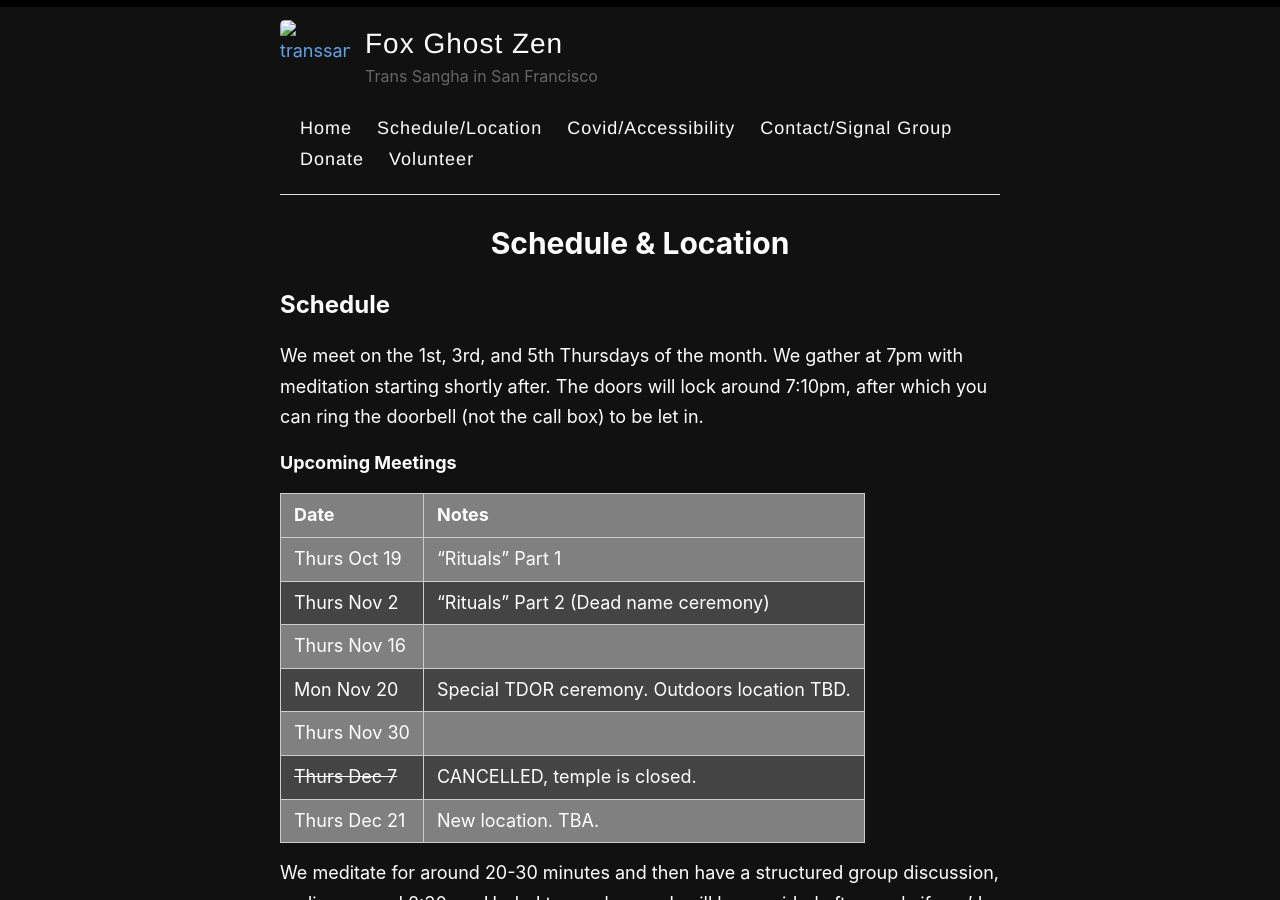
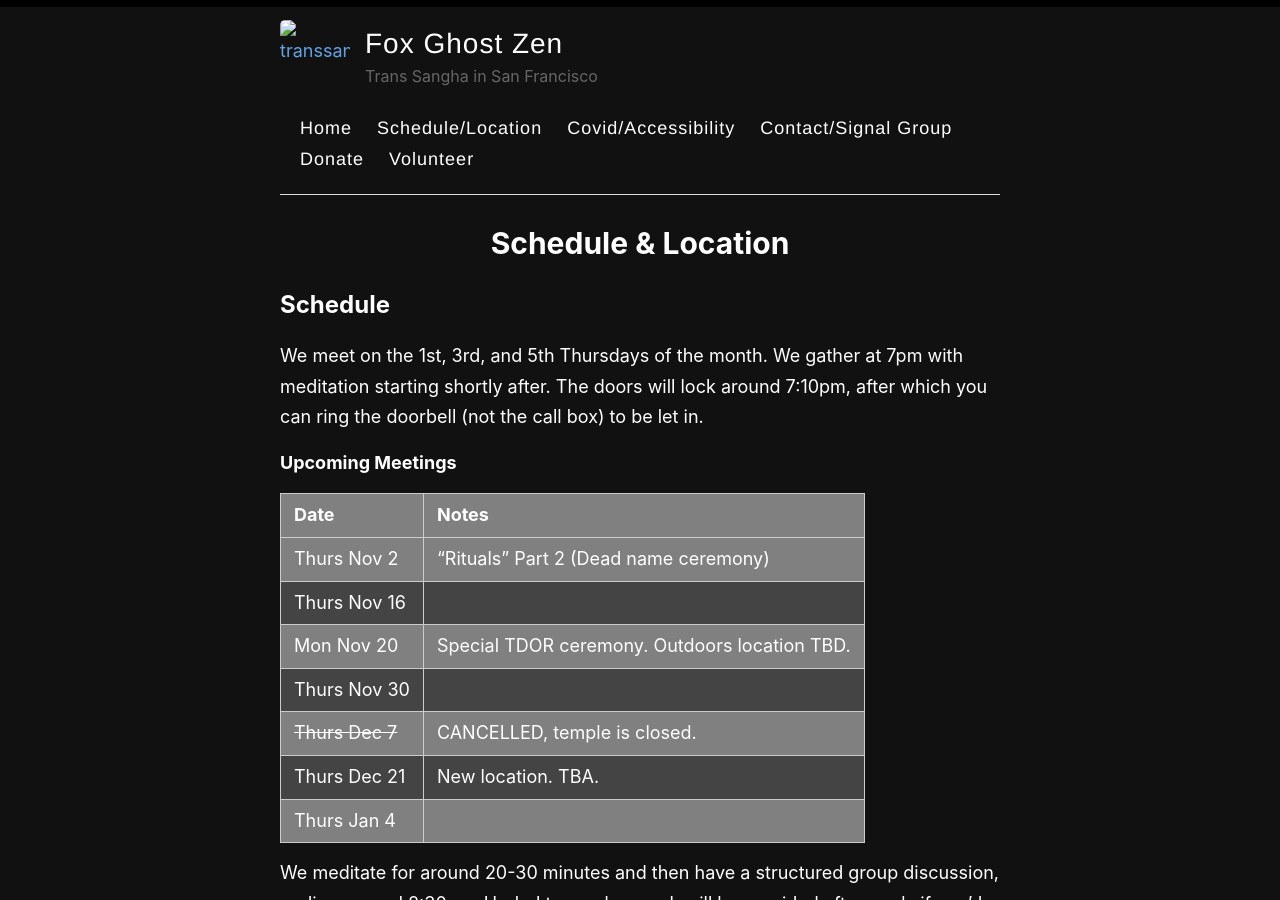
Before and after one commit to rykener/transsangha, a Jekyll site: the page built from _pages/schedule.md, in a window 1280 px wide and 900 px high. Built offline with Jekyll 4.4.1, drawn with Linux system fonts in a browser that asks for light colours.

Commit message:
update schedule

```diff
--- a/_pages/schedule.md
+++ b/_pages/schedule.md
@@ -12,13 +12,14 @@ We meet on the 1st, 3rd, and 5th Thursdays of the month. We gather at 7pm with m
 
 | Date          | Notes
 |---------------|--------
-| Thurs Oct 19  | "Rituals" Part 1
 | Thurs Nov 2   | "Rituals" Part 2 (Dead name ceremony)
 | Thurs Nov 16  |
 | Mon Nov 20    | Special TDOR ceremony. Outdoors location TBD.
 | Thurs Nov 30  |
 | ~~Thurs Dec 7~~ | CANCELLED, temple is closed.
 | Thurs Dec 21  | New location. TBA.
+| Thurs Jan 4	|
+
 
 We meditate for around 20-30 minutes and then have a structured group discussion, ending around 8:30pm. Herbal tea and a snack will be provided afterwards if you'd like to stick around and chat.
 
```
